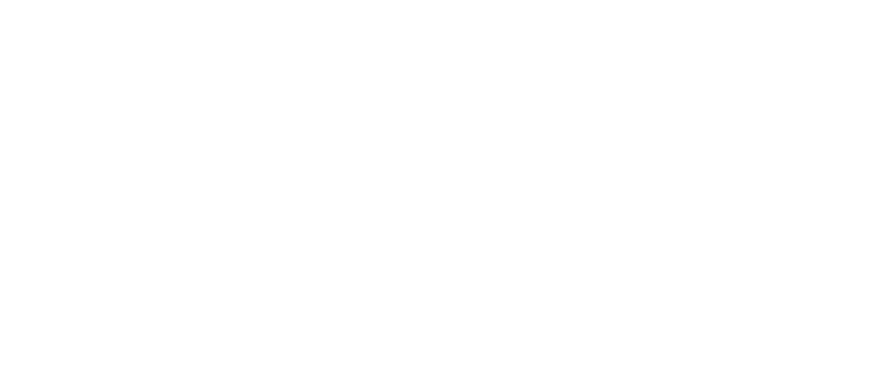
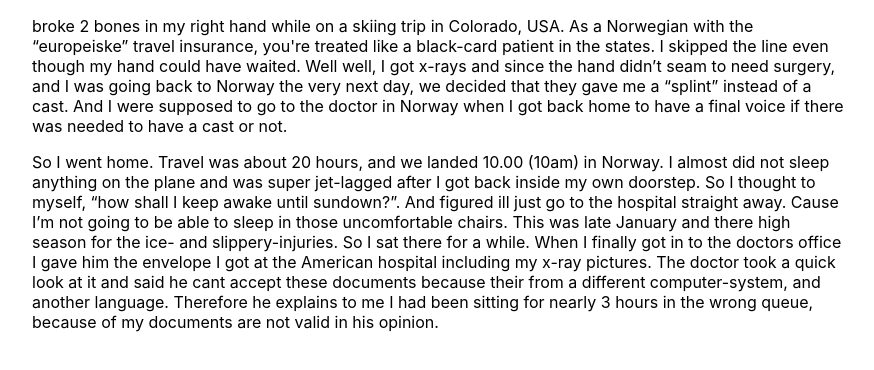
Before and after one commit to MortenHagen/5-Main-Project, a plain HTML site: page blogg-posts/humor/broken-hand-and-knee.html in a window 1280 px wide. Shown: the whole page, without its empty margins (200-1074 px from the left). Drawn offline with Linux system fonts and the light colour scheme.

Commit message:
html-post

```diff
--- a/blogg-posts/humor/broken-hand-and-knee.html
+++ b/blogg-posts/humor/broken-hand-and-knee.html
@@ -7,7 +7,19 @@
 	<link rel="stylesheet" href="../../css/index.css">
 	<link rel="stylesheet" href="../../css/reset-roots.css">
 	<link rel="stylesheet" href="../../css/media-query.css">
+	<link rel="stylesheet" href="../../css/html-post.css">
 <body>
+
+    <div class="html-post">
+        <li>
+            broke 2 bones in my right hand while on a skiing trip in Colorado, USA. As a Norwegian with the “europeiske” travel insurance, you're treated like a black-card patient in the states. I skipped the line even though my hand could have waited. Well well, I got x-rays and since the hand didn’t seam to need surgery, and I was going back to Norway the very next day, we decided that they gave me a “splint” instead of a cast. And I were supposed to go to the doctor in Norway when I got back home to have a final voice if there was needed to have a cast or not.
+        </li>
+
+        <li>
+            So I went home. Travel was about 20 hours, and we landed 10.00 (10am) in Norway. I almost did not sleep anything on the plane and was super jet-lagged after I got back inside my own doorstep. So I thought to myself, “how shall I keep awake until sundown?”. And figured ill just go to the hospital straight away. Cause I’m not going to be able to sleep in those uncomfortable chairs.
+This was late January and there high season for the ice- and slippery-injuries. So I sat there for a while. When I finally got in to the doctors office I gave him the envelope I got at the American hospital including my x-ray pictures. The doctor took a quick look at it and said he cant accept these  documents because their from a different computer-system, and another language. Therefore he explains to me I had been sitting for nearly 3 hours in the wrong queue, because of my documents are not valid in his opinion.
+        </li>
+    </div>
 
     <script src="../../js/blog-posts.js"></script>
 </body>
--- /dev/null
+++ b/css/html-post.css
@@ -0,0 +1,12 @@
+.html-post{
+    display: flex;
+    width: 65vw;
+    height: max-content;
+    flex-direction: column;
+    margin: 0 auto;
+}
+
+.html-post li {
+    margin: 0.5rem;
+    list-style: none;
+}
```
Also changed, not shown: catalog.html (+0 -1 lines).
